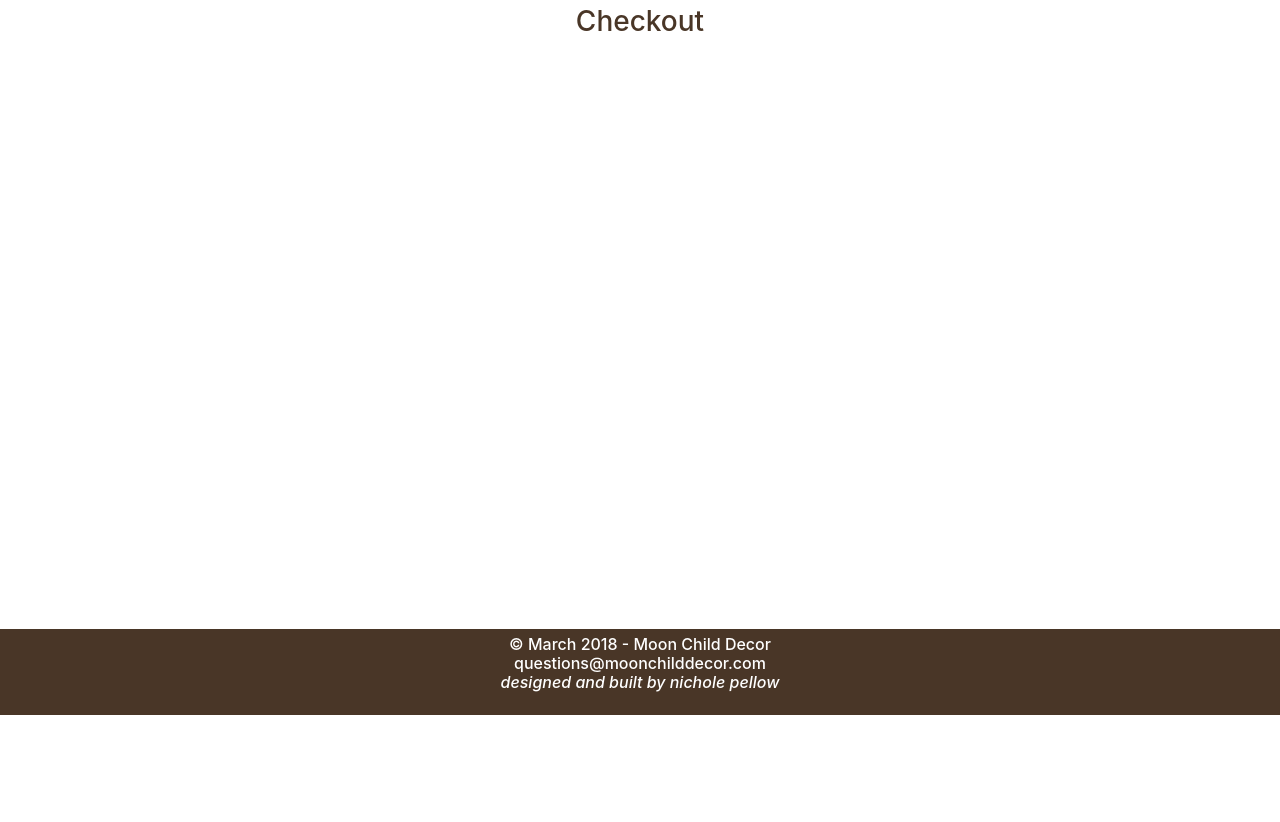
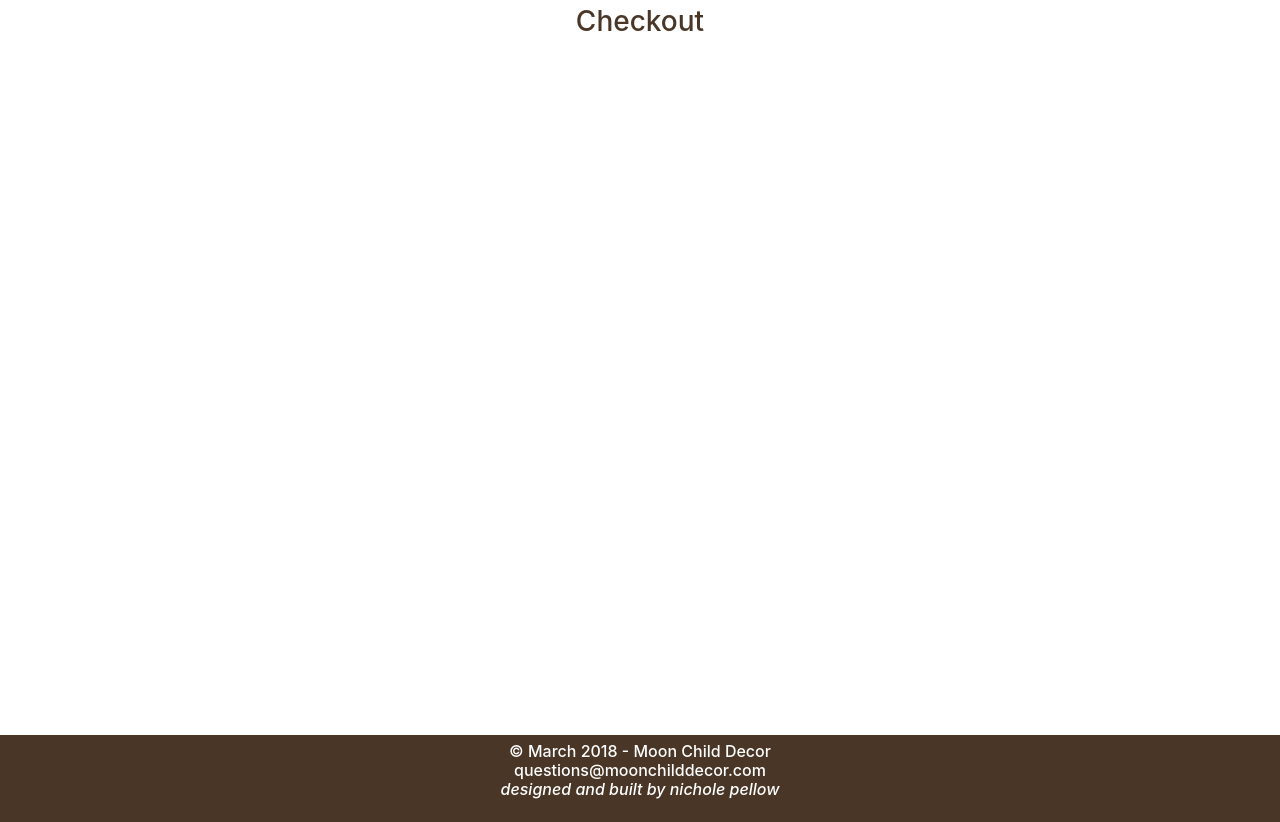
Before and after one commit to npellow/npellow.github.io, a plain HTML site: page project/checkout.html in a window 1280 px wide. Shown: the part 85-907 px from the top of the page. Before the commit the page ends 800 px from the top, so only its background shows below. Drawn offline with nearby package versions, Linux system fonts and the light colour scheme.

Commit message:
minor footer fix

```diff
--- a/project/checkout.html
+++ b/project/checkout.html
@@ -166,7 +166,7 @@
     </div>
 
     <!-- footer -->
-    <div class="text-center fixed-bottom" id="footer" style="margin-top: 3%;">
+    <div class="text-center" id="footer" style="margin-top: 50%;">
         <h6>© March 2018 - Moon Child Decor<br>
             questions@moonchilddecor.com
             <em><p>
```
